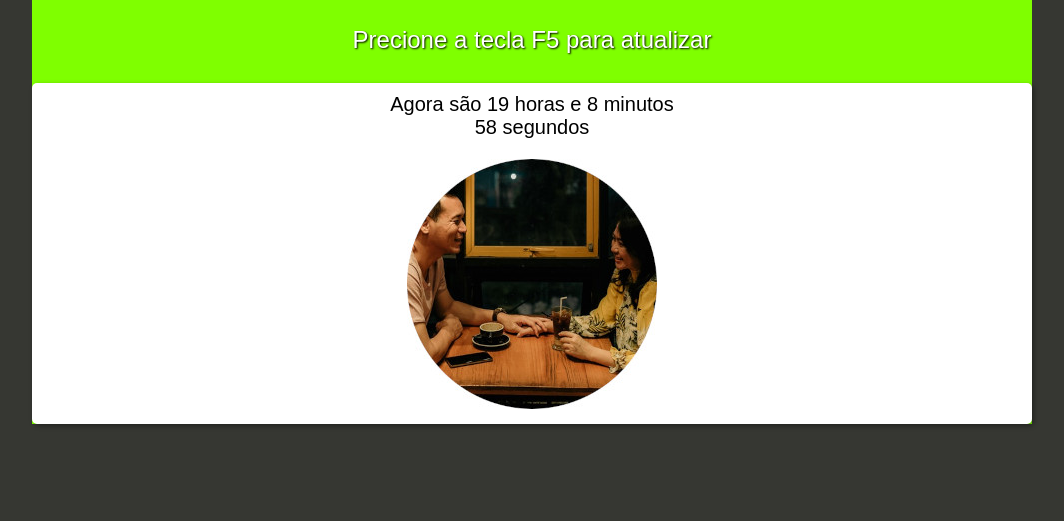
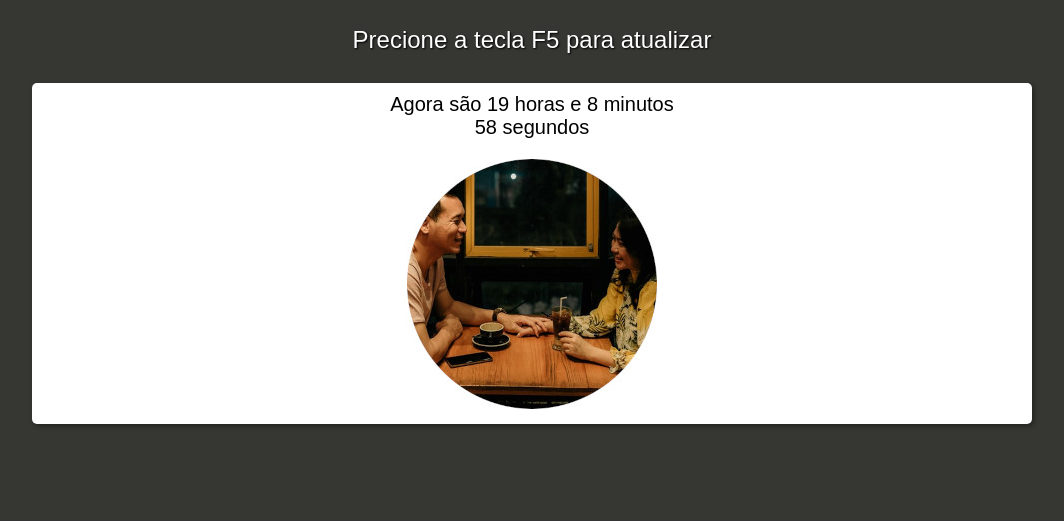
Before and after one commit to LeandroDCorreia/javascript, a plain HTML site: page index.html in a window 1280 px wide. Shown: the part 140-661 px from the top of the page, without its empty margins (108-1172 px from the left). Drawn offline with Linux system fonts and the light colour scheme.

Commit message:
Update modelo.css

```diff
--- a/modelo.css
+++ b/modelo.css
@@ -23,16 +23,11 @@ main{
     min-width: 320px;
     max-width: 1000px;
     margin: auto;
-    background-color: chartreuse;
 }
 
 section{
     background-color: var(--section-cor);
     border-radius: 5px;
-    /* padding: 15px; */
-    /* margin: auto; */
-    /* width: 700px; */
-    /* height: 400px; */
     box-shadow: 2px  2px 5px rgba(0, 0, 0, 0.368);
 }
 
```
